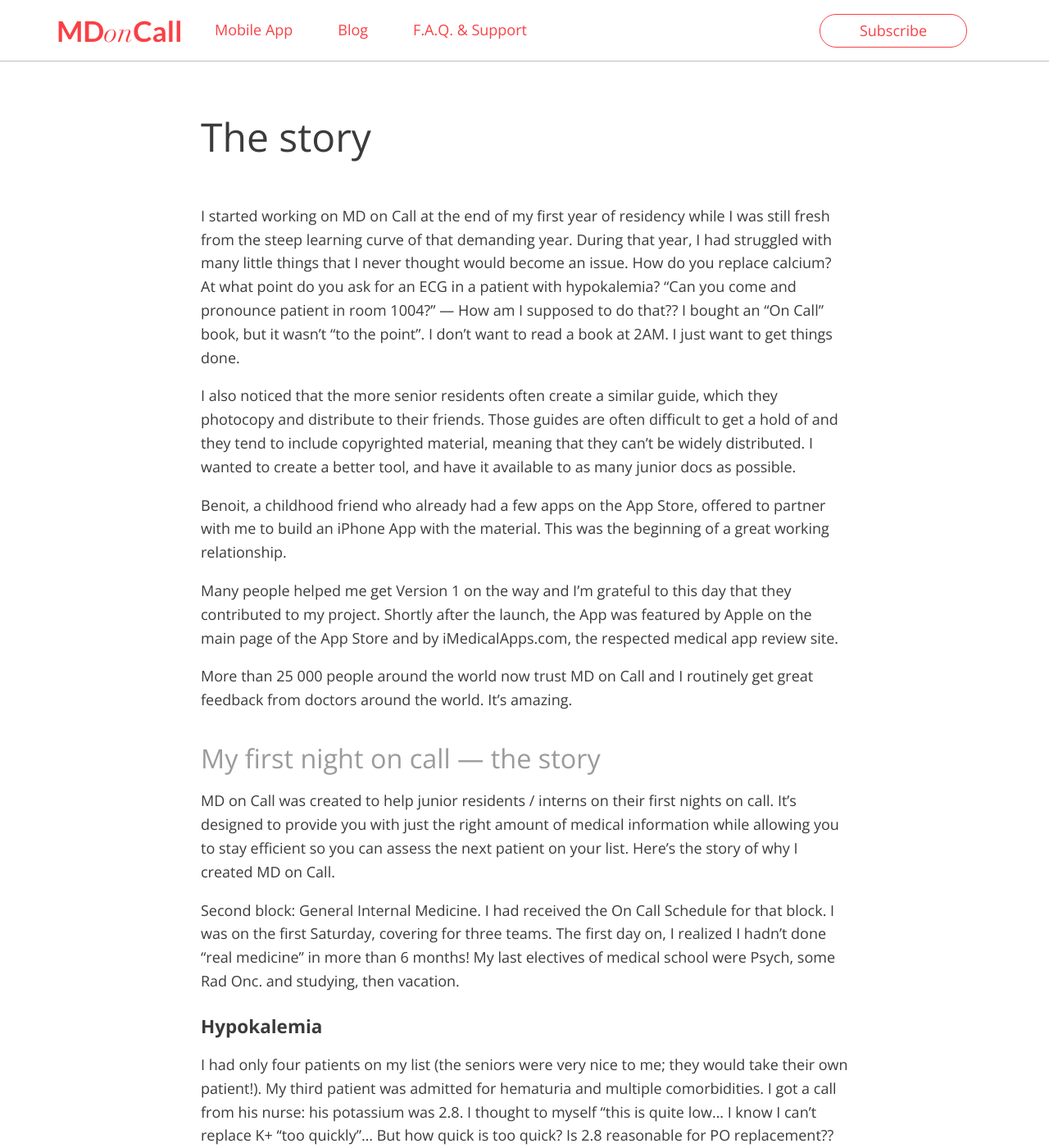
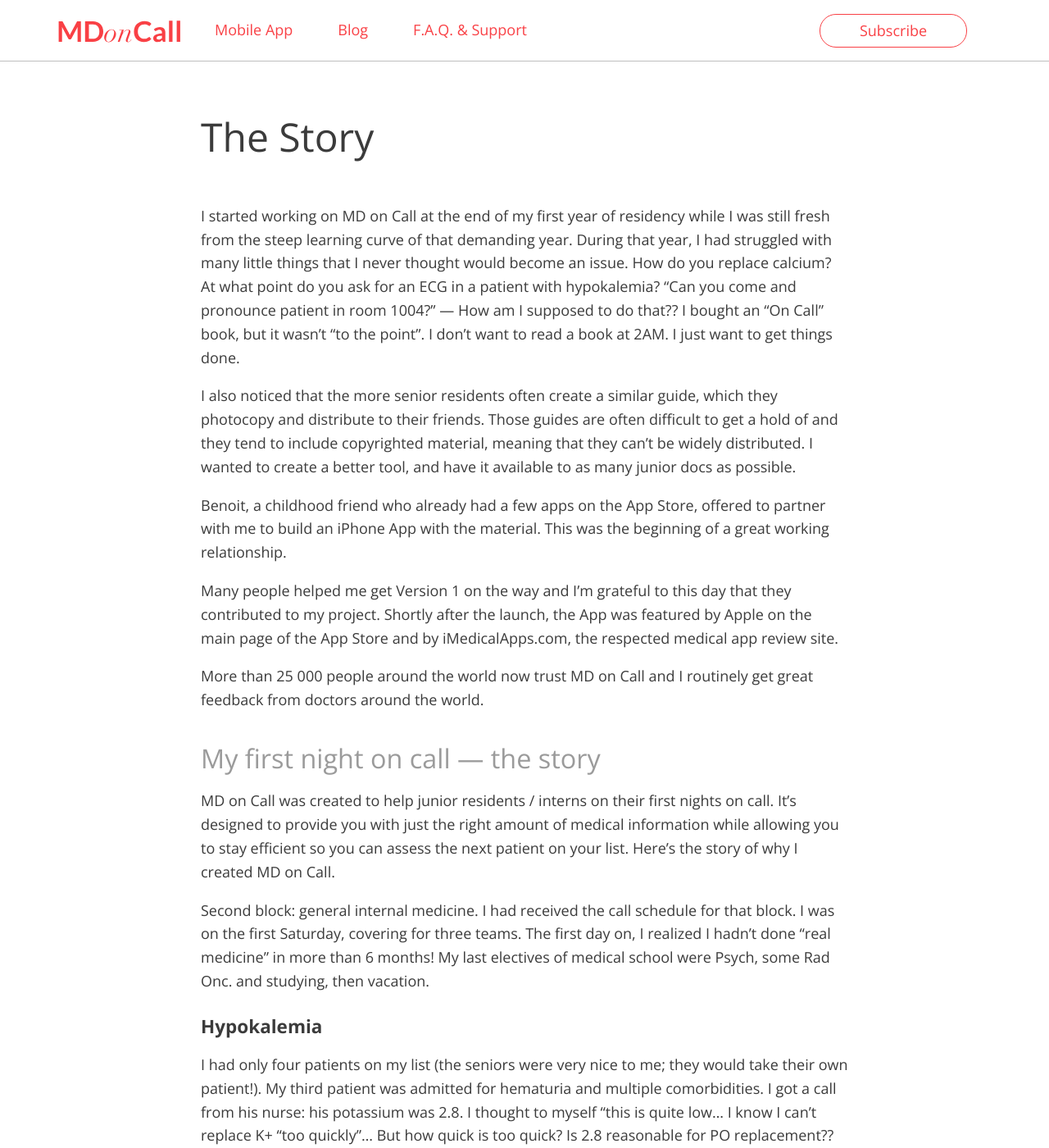
Before and after one commit to Messil/messil.github.io, a Jekyll site: the page built from _posts/2015-07-07-the-story.markdown, in a window 1280 px wide and 1400 px high. Shown: the whole window at 82% size. Built offline with Jekyll 4.4.1, drawn with Linux system fonts in a browser that asks for light colours; comment, search, counter and statistics services are not loaded; some of the changed text lies outside the part shown.

Commit message:
some post edits

```diff
--- a/_posts/2015-07-07-the-story.markdown
+++ b/_posts/2015-07-07-the-story.markdown
@@ -1,6 +1,6 @@
 ---
 layout: post
-title:  "The story"
+title:  "The Story"
 date:   2015-07-07 21:15:03
 favorite: 1
 ---
@@ -13,13 +13,13 @@
 
 Many people helped me get Version 1 on the way and I’m grateful to this day that they contributed to my project. Shortly after the launch, the App was featured by Apple on the main page of the App Store and by iMedicalApps.com, the respected medical app review site.
 
-More than 25 000 people around the world now trust MD on Call and I routinely get great feedback from doctors around the world. It’s amazing.
+More than 25 000 people around the world now trust MD on Call and I routinely get great feedback from doctors around the world.
 
 ## My first night on call — the story
 
 MD on Call was created to help junior residents / interns on their first nights on call. It’s designed to provide you with just the right amount of medical information while allowing you to stay efficient so you can assess the next patient on your list. Here’s the story of why I created MD on Call.
 
-Second block: General Internal Medicine. I had received the On Call Schedule for that block. I was on the first Saturday, covering for three teams. The first day on, I realized I hadn’t done “real medicine” in more than 6 months! My last electives of medical school were Psych, some Rad Onc. and studying, then vacation.
+Second block: general internal medicine. I had received the call schedule for that block. I was on the first Saturday, covering for three teams. The first day on, I realized I hadn’t done “real medicine” in more than 6 months! My last electives of medical school were Psych, some Rad Onc. and studying, then vacation.
 
 ### Hypokalemia
 
--- a/_posts/2015-08-08-medical-apps.markdown
+++ b/_posts/2015-08-08-medical-apps.markdown
@@ -7,6 +7,8 @@
 
 <!--more-->
 
+Our apps are good, but they don't cover every aspect of a resident's required app collection. Here are my recommended apps for iOS.
+
 ## [MedCalX](https://itunes.apple.com/ca/app/medcalx-professional-medical/id1041464932?mt=8)
 
 There are many medical calculators on the App Store. My personal favourite is MedCalX and it’s the one we’ve integrated with our apps. Re-written from the ground up in 2014 (with a name change in 2015 -- it used to be called MedCalc), it was clearly designed by physicians for physicians. Attention to details and good support with regular updates is the hallmark of the app. On top of that, formulas are clearly referenced with links to Read by QxMD so you can… hum hum… *freshen up* on the different clinical scores (so you look like a champ during rounds!)
@@ -15,7 +17,7 @@
 
 ## [Lanthier](https://itunes.apple.com/ca/app/lanthier-practical-guide-to/id701664895?mt=8)
 
-Lanthier - Practical Guide to Internal Medicine is a personal favourite of mine and I’m sure you can spot the similarities with MD on Call. That’s because I’m responsible for the “app” version of that book \*disclaimer\*. For those who are not familiar with Lanthier, it’s an internal medicine pocketbook, very popular in the Francophones in Canada. The English edition has been held back due to distribution issues, but the app format has allowed it to really take off.
+Lanthier - Practical Guide to Internal Medicine is a personal favourite of mine and I’m sure you can spot the similarities with MD on Call. That’s because I’m responsible for the “app” version of that book \*disclaimer\*. For those who are not familiar with Lanthier, it’s an internal medicine pocketbook, very popular in Canada. The English edition has been held back due to distribution issues, but the app format has allowed it to really take off.
 
 I really like the bullet point format of the text. It’s not meant to replace UpToDate — It’s different. More succinct, better adapted for the fast pace of the clinic or the ward.
 
```
Also changed, not shown: other parts of _posts/2015-07-07-the-story.markdown (+1 -1 lines).
